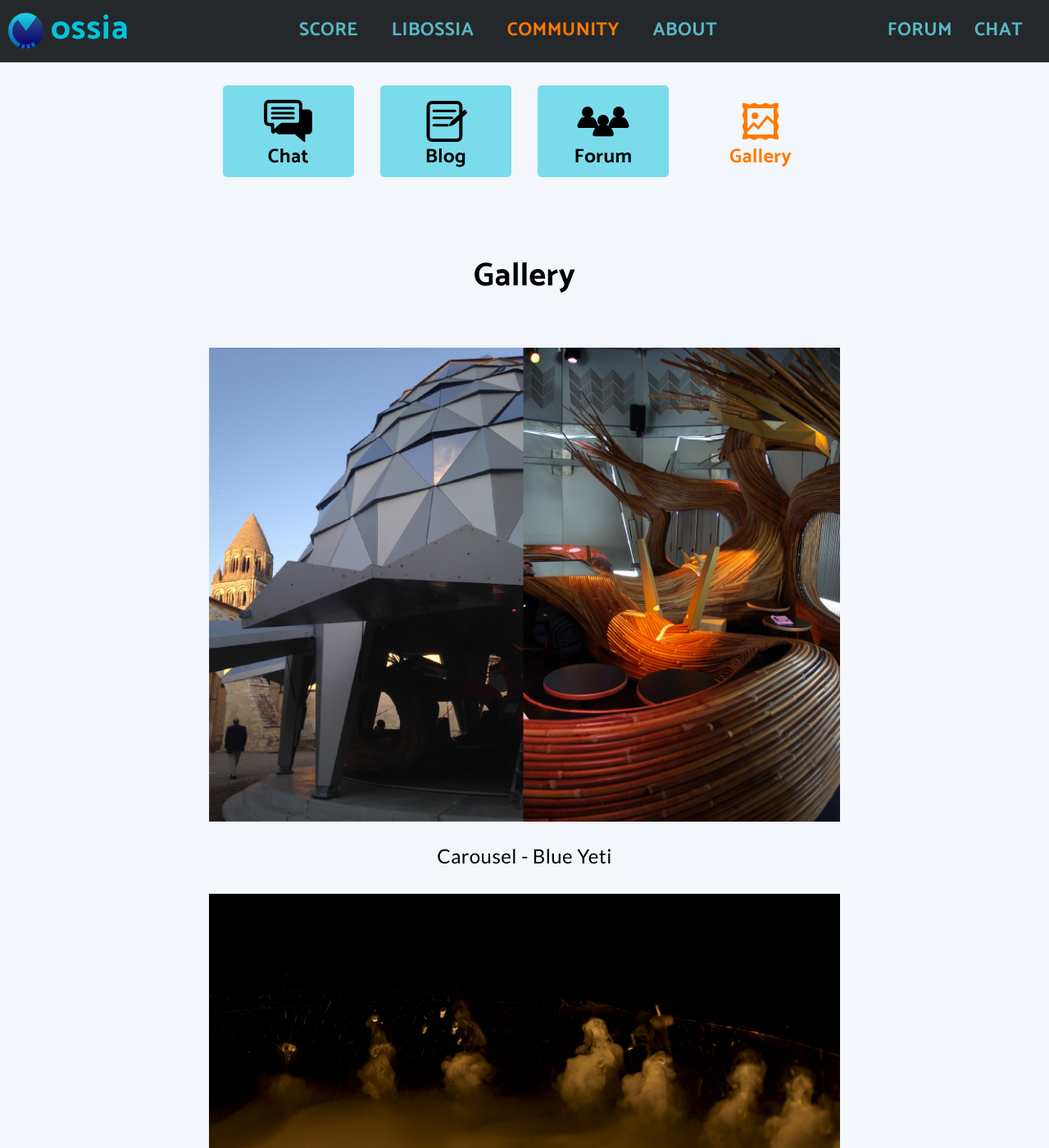
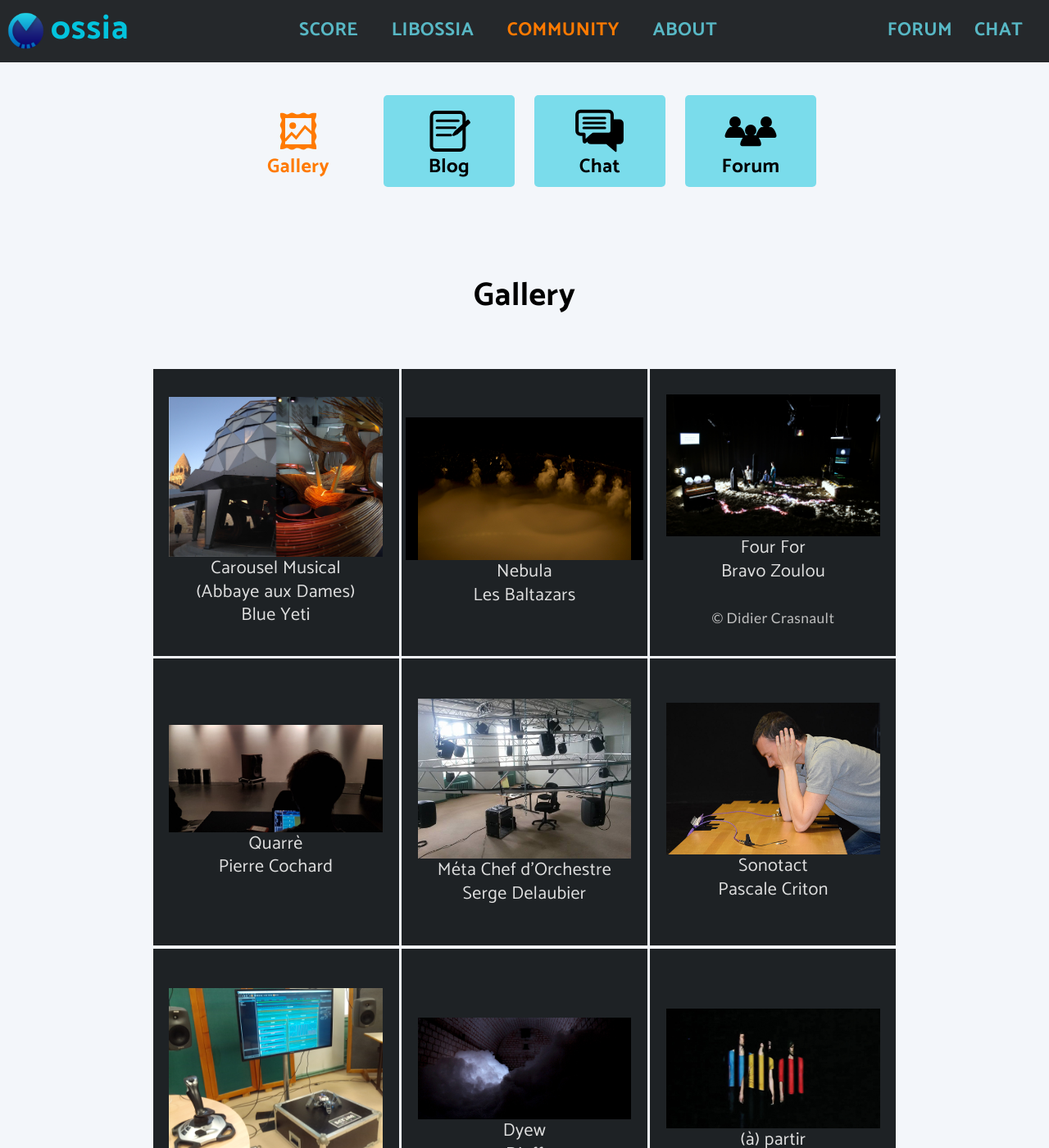
Before and after one commit to thibaudk/ossia.github.io, a Jekyll site: the page built from _pages/gallery.markdown, in a window 1280 px wide and 1400 px high. Shown: the whole window at 82% size. Built offline with Jekyll 4.4.1, drawn with Linux system fonts in a browser that asks for light colours; some of the changed text lies outside the part shown.

Commit message:
Update gallery and removed community page

```diff
--- a/_includes/header.html
+++ b/_includes/header.html
@@ -30,7 +30,7 @@
         <div class="cat" style="flex-grow:1;">
             <a href="/score/about.html">score</a>
 			<a href="/site-libossia/about.html">libossia</a>
-            <a href="/community.html">community</a>
+            <a href="/gallery.html">community</a>
 			<a href="/about.html">about</a>
         </div>
         <div>
--- a/_layouts/community-page.html
+++ b/_layouts/community-page.html
@@ -15,11 +15,11 @@
 
 <article id="main" style="padding-bottom: 2em;">
     <header class="container" style="padding-top: 6em;text-align:center;">
-        <div class="menu">
+        <div class="menu" style="width: 90%;">
+            <a href="/gallery.html" class="menu-item"><span class="icon-svg icon-gallery"></span>Gallery</a>
+            <a href="/blog.html" class="menu-item"><span class="icon-svg icon-blog"></span>Blog</a>
             <a href="https://gitter.im/OSSIA/score"  target="_blank" class="menu-item" ><span class="icon-svg icon-chat"/></span>Chat</a>
-            <a href="/blog.html" class="menu-item"><span class="icon-svg icon-blog"></span>Blog</a>
             <a href="http://forum.ossia.io/"  target="_blank" class="menu-item"><span class="icon-svg icon-forum"></span>Forum</a>
-            <a href="/gallery.html" class="menu-item"><span class="icon-svg icon-gallery"></span>Gallery</a>
         </div>
 
         <br/>
--- a/_pages/gallery.markdown
+++ b/_pages/gallery.markdown
@@ -5,82 +5,78 @@
 permalink: /gallery.html
 category: site-community
 ---
-<section class="wrapper style4 container">
+
+<section class="wrapper style4 container gallery-page">
+
+<div class="gallery-grid">
 
 <div id="carousel" align="middle" class="gallery-page-image" >
-    <img src="assets/gallery/frontpage/carrousel-frontpage.png" class="post-image" />
-    <br/>
-    <a href="https://www.abbayeauxdames.org/en/musicaventure/carrousel-musical/" class="gallery-text">Carousel</a><span class="gallery-text"> - </span><a href="http://www.blueyeti.fr/le-carrousel-musical-abbaye-aux-dames/" class="gallery-text">Blue Yeti</a>
+    <a href="https://www.abbayeauxdames.org/en/musicaventure/carrousel-musical/" class="gallery-text">
+        <img src="assets/gallery/carrousel.jpg" class="post-image" />
+        Carousel Musical <br/> (Abbaye aux Dames)</a>
+    <a href="http://www.blueyeti.fr/le-carrousel-musical-abbaye-aux-dames/" class="gallery-text">Blue Yeti</a>
+</div>
+
+<div id="nebula" align="middle" class="gallery-page-image">
+    <a href="http://www.baltazars.org/project/nebula/" class="gallery-text">
+        <div class="container-image-gallery">
+            <img src="assets/gallery/Nebula_ChampignonsNeigeJaune.jpg" class="post-image gallery" />
+        </div>
+        Nebula  <br/> Les Baltazars</a>
+</div>
+
+<div id="fourfor" align="middle" class="gallery-page-image">
+<a href="https://bravozoulou.fr/projets/four-for/" class="gallery-text">
+    <img src="assets/gallery/DID_4858.JPG" class="post-image" />
+    Four For  <br/> Bravo Zoulou</a>
+     <br/>&copy; Didier Crasnault
+</div>
+
+<div id="quarre" align="middle" class="gallery-page-image">
+    <a href="https://wpn214.com/en/" class="gallery-text">
+        <img src="assets/gallery/quarre.jpg" class="post-image" />
+        Quarrè  <br/> Pierre Cochard
+    </a>
+</div>
+
+<div id="meta-chef-d-orchestre" align="middle" class="gallery-page-image">
+    <a href="https://scrime.u-bordeaux.fr/Arts-Sciences/Residences/Residences/Meta-Chef-d-Orchestre" class="gallery-text">
+        <img src="assets/gallery/dome_scrime.jpg" class="post-image" />
+        Méta Chef d’Orchestre  <br/> Serge Delaubier
+    </a>
 </div>
 
 <br/>
-
-<div id="nebula" align="middle" class="gallery-page-image">
-<img src="assets/gallery/Nebula_ChampignonsNeigeJaune.jpg" class="post-image" />
-    <br/>
-    <a href="http://www.baltazars.org/project/nebula/" class="gallery-text">Nebula</a><span class="gallery-text"> - </span><a href="http://www.baltazars.org/" class="gallery-text">Les Baltazars</a>
+<br/>
+<div id="sonotact" align="middle" class="gallery-page-image">
+    <a href="https://scrime.u-bordeaux.fr/Arts-Sciences/Residences/Residences/Sonotact" class="gallery-text">
+        <img src="assets/gallery/sonotact.jpg" class="post-image" />
+        Sonotact  <br/> Pascale Criton
+    </a>
 </div>
 
-<br/>
-
-<div id="fourfor" align="middle" class="gallery-page-image">
-<img src="assets/gallery/DID_4858.JPG" class="post-image" />
-    <br/>
-    <a href="https://bravozoulou.fr/projets/four-for/" class="gallery-text">Four For - Bravo Zoulou</a>
-     <br/>&copy; Didier Crasnault
+<div align="middle" class="gallery-page-image">
+    <a href="https://scrime.u-bordeaux.fr/Arts-Sciences/Residences/Residences/Rain-of-Music" class="gallery-text">
+        <img src="assets/gallery/metabot_score.jpg" class="post-image" />
+        Rain of Music  <br/> Josu Rekalde and co
+    </a>
 </div>
 
-<br/>
-
-<div id="quarre" align="middle" class="gallery-page-image">
-<img src="assets/gallery/quarre.jpg" class="post-image" />
-    <br/>
-    <a href="https://wpn214.com/en/" class="gallery-text">Quarrè - Pierre Cochard</a>
+<div align="middle" class="gallery-page-image">
+    <a href="http://djeff.com/portfolio/dyew/" class="gallery-text" >
+        <img src="assets/gallery/Big_Dyew-1920x917.jpg" class="post-image" />
+        Dyew  <br/> Djeff
+    </a>
 </div>
 
+<div align="middle" class="gallery-page-image">
+    <img src="assets/gallery/14-Virages2.jpg" class="post-image" />
+    <span class="gallery-text">(à) partir  <br/> Thibaut Le Maguer</span>
+</div>
+</div>
 <br/>
-
-<div id="meta-chef-d-orchestre" align="middle" class="gallery-page-image">
-<img src="assets/gallery/dome_scrime.jpg" class="post-image" />
-    <br/>
-    <a href="https://scrime.u-bordeaux.fr/Arts-Sciences/Residences/Residences/Meta-Chef-d-Orchestre" class="gallery-text">Méta Chef d’Orchestre - Serge Delaubier</a>
-</div>
-
 <br/>
-
-<div id="sonotact" align="middle" class="gallery-page-image">
-<img src="assets/gallery/sonotact.jpg" class="post-image" />
-    <br/>
-    <a href="https://scrime.u-bordeaux.fr/Arts-Sciences/Residences/Residences/Sonotact" class="gallery-text">Sonotact - Pascale Criton</a>
-</div>
-
-<br/>
-
-<div align="middle" class="gallery-page-image">
-<img src="assets/gallery/14-Virages2.jpg" class="post-image" />
-    <br/>
-    <span class="gallery-text">(à) partir - Thibaut Le Maguer</span>
-</div>
-
-<br/>
-
-<div align="middle" class="gallery-page-image">
-<img src="assets/gallery/metabot_score.jpg" class="post-image" />
-    <br/>
-    <a href="https://scrime.u-bordeaux.fr/Arts-Sciences/Residences/Residences/Rain-of-Music" class="gallery-text">Rain of Music - Josu Rekalde and co</a>
-</div>
-
-<br/>
-
-<div align="middle" class="gallery-page-image">
-<img src="assets/gallery/Big_Dyew-1920x917.jpg" class="post-image" />
-    <br/>
-    <span class="gallery-text">Dyew - Djeff</span>
-</div>
-
-<br/>
-
-
+<div style="padding-left: 6em; padding-right: 6em;">
 <h2>More projects using ossia: </h2>
 
 <ul>
@@ -99,4 +95,5 @@
 <li> Blue Yeti: Musée de la nature et de la Chasse de Gien: libossia-QML </li>
 <li> Blue Yeti: Dispositifs interactifs parcours muséographique Chocolaterie Camille Bloch (Suisse): libossia-QML </li>
 </ul>
+</div>
 </section>
--- a/css/style.css
+++ b/css/style.css
@@ -111,6 +111,10 @@
     .gallery-page-image .gallery-text{
 		color: black !important;
     }
+    .gallery-page-image .gallery-text:hover {
+        text-decoration: none !important;
+        color: var(--orange) !important;
+    }
     a.gallery-text:hover {
         text-decoration: none !important;
         color: var(--orange) !important;
@@ -122,7 +126,9 @@
         padding: 20px;
         width: 800px;
     }
-
+    .carouselcontainer.gallery-page {
+        width: 1000px;
+    }
     /*img.frontpage-gallery{
         height: 600px;
     }*/
@@ -533,7 +539,8 @@
 		.wrapper.style4 {
  			background: var(--light-background);
 			color: inherit;
-			padding: 3em;
+            padding-top: 1em;
+			padding-bottom: 2em;
             padding-left: 6em;
             padding-right: 6em;
 		}
@@ -1092,10 +1099,42 @@
 }
 
 /* Gallery page */
+.gallery-page {
+    width: 95%;
+    padding-left: 1em !important;
+    padding-right: 1em !important;
+}
+.gallery-grid {
+    display: flex;
+    flex-wrap: wrap;
+    justify-content: center;
+    align-items: center;
+    align-content: flex-start;
+}
 .gallery-page-image {
-    display: block;
-    padding-top: 90px; /*So that anchors work ....*/
-    margin-top: -90px; /*So that anchors work ....*/
+    width: 300px;
+    height: 350px;
+    background-color: var(--dark-grey);
+    vertical-align: middle;
+    color: var(--light-grey);
+    margin: 0.1em;
+    padding: 0.3em;
+
+    display: flex;
+    flex-direction: column;
+    align-items: center;
+    justify-content: center;
+}
+.gallery-page-image > .gallery-text{
+    font-family: 'Catamaran', sans-serif;
+    font-size: 22px;
+    color: #E0E0E0 !important;
+    margin: 0;
+}
+.container-image-gallery{
+    vertical-align: middle;
+    background-color: black;
+
 }
 
 /* Recent posts */
@@ -1121,7 +1160,7 @@
 
 .menu {
     display:flex;
-    justify-content: space-around;
+    justify-content: center;
     width: 80%;
     margin:auto;
     padding: auto;
@@ -1141,6 +1180,7 @@
     align-items: center;
     color: black;
     border-radius: 5px;
+    margin: 0.5em;
     padding: 1em;
     padding-top: 0.5em;
     padding-bottom: 0.5em;
@@ -1148,21 +1188,16 @@
 }
 
 .menu-item.panel{
-    height: 350px;
-    width: 280px;
-    padding-top: 4em;
+    height: 270px;
+    width: 260px;
+    padding-top: 1.3em;
 }
 
-.menu-item:hover, .menu-item.active {
-     -webkit-transition: all 0.1s ease-in-out;
-	-o-transition: all 0.1s ease-in-out;
-	-ms-transition: all 0.1s ease-in-out;
-	transition: all 0.1s ease-in-out;
+.menu-item:hover , .menu-item.active, .menu-item.panel.active {
     color: var(--orange) !important;
     border-color: var(--orange) !important;
-    background:none;
+    background: none !important;
 }
-
 .icon-chat {
   mask: url(images/icons/chat_icon.svg);
   -webkit-mask-image: url(images/icons/chat_icon.svg);
```
Also changed, not shown: _pages/community.markdown (deleted, +0 -18 lines), index.html (+7 -7 lines), assets/gallery/carrousel.jpg (added).
